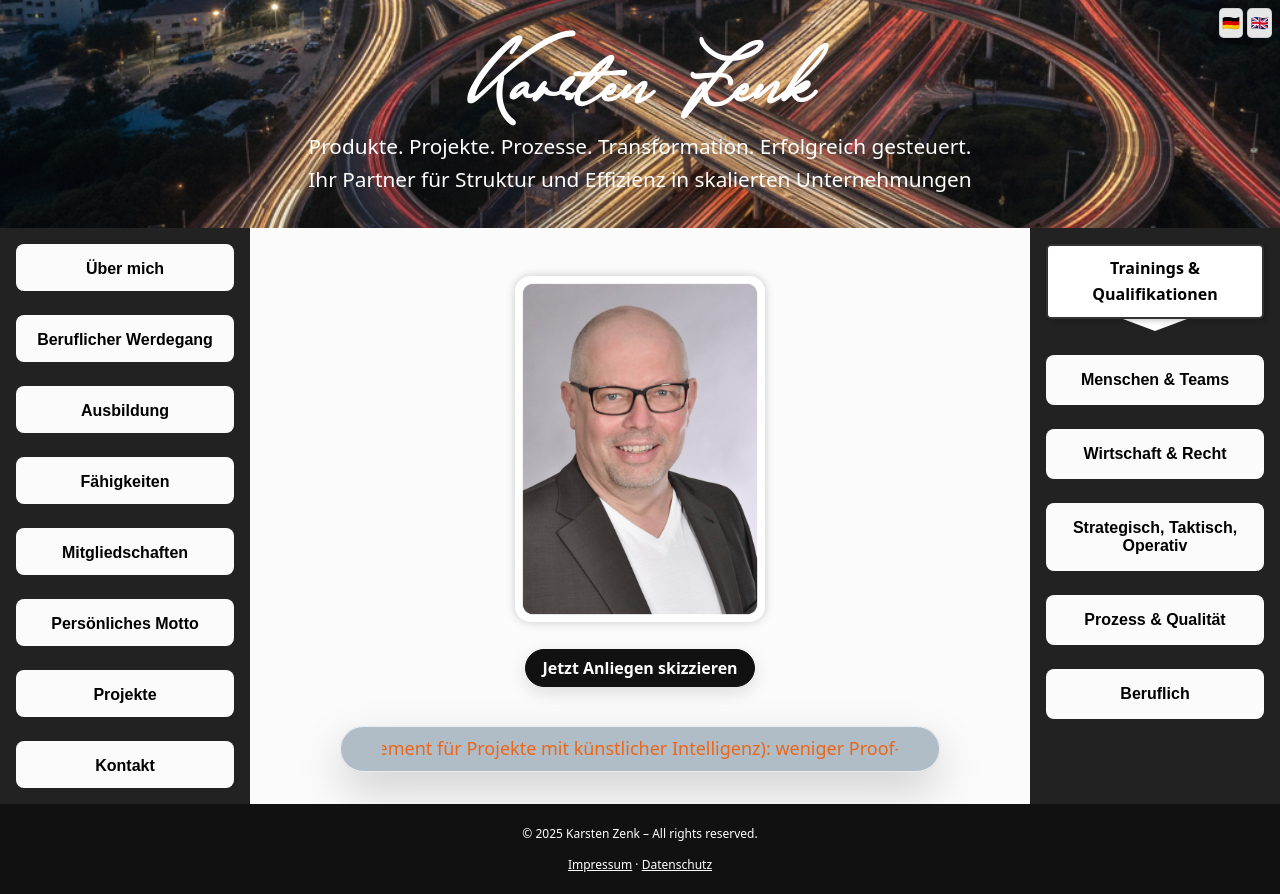
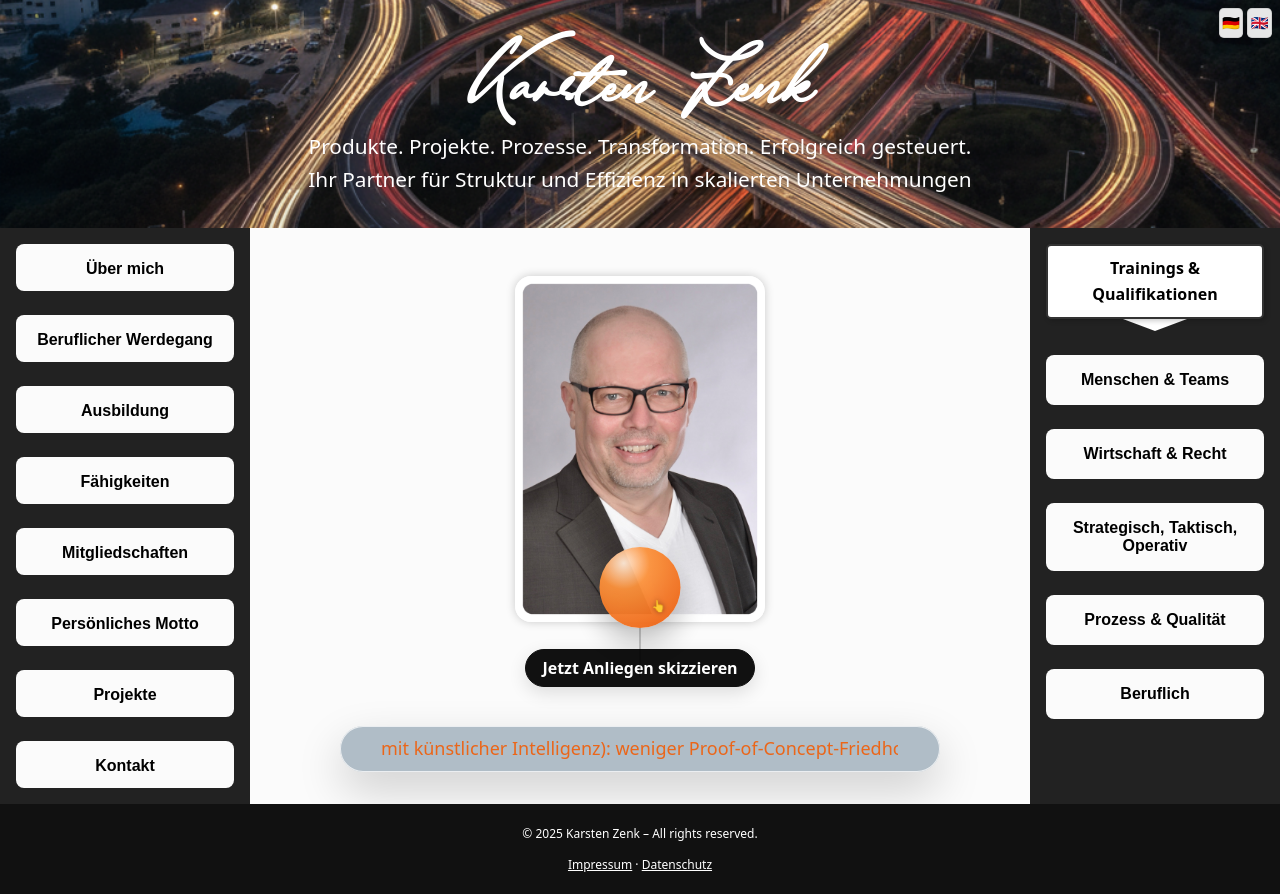
Before and after one commit to karsten2025/Karport2025, a Flask app: page / in a window 1280 px wide. Run offline with Flask 3, Linux system fonts and the light colour scheme.

Commit message:
Add CPMAI balloon interaction and refine news ticker

```diff
--- a/static/css/style.css
+++ b/static/css/style.css
@@ -13,8 +13,20 @@ html {
   --accent-color: #ff7e5f; /* Ihre Akzentfarbe (für Hover & Icons) */
   --divider-color: var(--accent-color);
   --divider-thickness: 2px;
+
+  /* NEWS-TICKER Standardwerte */
+  --ticker-font-size: 18px;
+  --ticker-speed: 26s; /* Default-Geschwindigkeit, falls kein Inline-Style */
+  --ticker-gap: 3rem; /* Abstand zwischen Text 1 und 2 */
+
+  /* BALLOON-Parameter (kannst du bei Bedarf tweaken) */
+  --balloon-start-size: 100px;
+  --balloon-end-scale: 1.3;
+  --balloon-start-scale: 0.45; /* Startgröße unten */
+  --balloon-mid-scale: 0.8; /* Zwischen-Größe (z.B. in der Mitte) */
+  --balloon-end-scale: 1.15; /* Endgröße oben */
+  --balloon-rise-duration: 16s; /* Steiggeschwindigkeit */
 }
-/* ============================================= */
 
 * {
   box-sizing: border-box;
@@ -162,7 +174,7 @@ body.nav-open {
   transition: all 0.3s ease;
 }
 .hamburger-icon::before,
-.hamburger-icon::after {
+.hhamburger-icon::after {
   content: "";
   position: absolute;
   width: 24px;
@@ -692,6 +704,7 @@ footer a:focus {
     display: flex;
   }
 }
+
 /* Basic styles for the project page */
 body {
   font-family: system-ui, -apple-system, BlinkMacSystemFont, "Segoe UI", Roboto,
@@ -817,14 +830,10 @@ body {
     padding: 9px 16px;
   }
 }
+
 /* -------------------------------------------------
-   NEWS-TICKER – Basis-Variablen
+   NEWS-TICKER – Basis-Variablen (werden oben gesetzt)
    ------------------------------------------------- */
-:root {
-  --ticker-font-size: 18px;
-  --ticker-speed: 26s; /* Default-Geschwindigkeit, falls kein Inline-Style */
-  --ticker-gap: 3rem; /* Abstand zwischen Text 1 und 2 */
-}
 
 /* -------------------------------------------------
    Pille / Container
@@ -893,3 +902,164 @@ body {
     transform: translateX(calc(-1 * var(--ticker-distance, 100%)));
   }
 }
+
+/* ========================================================= */
+/* BALLOON – sichtbarer, anklickbarer Aufstieg von unten     */
+/* ========================================================= */
+
+#balloon-layer {
+  position: fixed;
+  inset: 0; /* über die ganze Viewport-Fläche */
+  pointer-events: none; /* Layer blockiert nichts */
+  z-index: 2000; /* über Inhalt, unter Tooltip/Modals */
+}
+
+/* Der Button selbst – klickbar, animiert */
+.balloon {
+  position: absolute;
+  left: 50%;
+  bottom: -120px; /* startet knapp unter dem sichtbaren Bereich */
+  transform: translateX(-50%);
+  width: var(--balloon-start-size);
+  height: var(--balloon-start-size);
+  border-radius: 999px;
+  border: none;
+  background: transparent;
+  padding: 0;
+  cursor: pointer;
+  pointer-events: auto; /* macht den Ballon trotzdem klickbar */
+  animation: balloon-rise var(--balloon-rise-duration, 18s) linear forwards;
+}
+
+/* Ballon-Körper */
+.balloon__inner {
+  position: absolute;
+  inset: 0;
+  border-radius: inherit;
+  background: radial-gradient(
+    circle at 30% 20%,
+    #ffe9d6 0,
+    #fb923c 30%,
+    #ea580c 100%
+  );
+  box-shadow: 0 18px 35px rgba(0, 0, 0, 0.25);
+}
+
+/* kleine Klick-Hand als Anreiz */
+.balloon__inner::after {
+  content: "👆";
+  position: absolute;
+  bottom: 18%;
+  right: 18%;
+  font-size: 0.9rem;
+  filter: drop-shadow(0 0 3px rgba(0, 0, 0, 0.4));
+}
+
+/* Schnur */
+.balloon__string {
+  position: absolute;
+  width: 2px;
+  height: 60px;
+  background: rgba(0, 0, 0, 0.25);
+  left: 50%;
+  top: 100%;
+  transform: translateX(-50%);
+}
+
+/* Aufstiegs-Animation: von unten klein nach oben größer */
+@keyframes balloon-rise {
+  0% {
+    transform: translate(-50%, 20vh) scale(0.5);
+    opacity: 0;
+  }
+  10% {
+    opacity: 1;
+  }
+  100% {
+    transform: translate(-50%, -110vh) scale(var(--balloon-end-scale));
+    opacity: 0.9;
+  }
+}
+
+/* Wird nach dem Platzen/einmaliger Nutzung ausgeblendet */
+.balloon--hidden {
+  display: none;
+}
+
+/* Pop-Effekt */
+.balloon--popped .balloon__inner {
+  animation: balloon-pop 0.35s ease-out forwards;
+}
+
+@keyframes balloon-pop {
+  0% {
+    transform: scale(1);
+    opacity: 1;
+  }
+  50% {
+    transform: scale(1.3);
+    opacity: 1;
+  }
+  100% {
+    transform: scale(0.2);
+    opacity: 0;
+  }
+}
+
+/* Overlay-Dialog beim Klick */
+.balloon-message {
+  position: fixed;
+  inset: 0;
+  background: rgba(0, 0, 0, 0.35);
+  display: flex;
+  align-items: center;
+  justify-content: center;
+  opacity: 0;
+  pointer-events: none;
+  transition: opacity 0.25s ease;
+  z-index: 2100;
+}
+
+.balloon-message.is-visible {
+  opacity: 1;
+  pointer-events: auto;
+}
+
+.balloon-message__content {
+  max-width: 420px;
+  width: 90%;
+  background: #ffffff;
+  border-radius: 16px;
+  padding: 1.5rem 1.75rem;
+  box-shadow: 0 18px 45px rgba(0, 0, 0, 0.2);
+  text-align: left;
+}
+
+.balloon-message__content h2 {
+  margin-top: 0;
+  margin-bottom: 0.5rem;
+  font-size: 1.2rem;
+}
+
+.balloon-message__content p {
+  margin-top: 0;
+  margin-bottom: 1rem;
+  font-size: 0.95rem;
+  line-height: 1.6;
+}
+
+.balloon-message__close {
+  display: inline-block;
+  border: none;
+  border-radius: 999px;
+  background: #111827;
+  color: #ffffff;
+  padding: 0.5rem 1.1rem;
+  font-size: 0.9rem;
+  font-weight: 600;
+  cursor: pointer;
+}
+
+.balloon-message__close:hover {
+  background: #4b5563;
+}
--- a/templates/index.html
+++ b/templates/index.html
@@ -124,7 +124,6 @@
       </div>
 
       <!-- 2b. VORSCHAU-MITTE -->
-      <!-- 2b. VORSCHAU (bleibt außerhalb) -->
       <main id="preview" aria-label="Vorschaufenster – Inhalt zur Auswahl">
         <div id="preview-content">
           <figure class="profile-figure">
@@ -148,7 +147,7 @@
             </a>
           </div>
 
-          <!-- === NEWS-TICKER (Glassmorphism) ========================== -->
+          <!-- === NEWS-TICKER =================================== -->
           <div
             class="news-ticker news-ticker--glass"
             style="
@@ -168,7 +167,7 @@
               </div>
             </div>
           </div>
-
+        </div>
       </main>
     </div>
 
@@ -181,6 +180,45 @@
       </p>
     </footer>
 
+    <!-- === BALLOON-LAYER =================================== -->
+    <div id="balloon-layer" aria-hidden="true">
+      <button id="magic-balloon" class="balloon" type="button">
+        <span class="balloon__inner"></span>
+        <span class="balloon__string"></span>
+      </button>
+
+      <!-- Dialog, der beim Klick auf den Ballon erscheint -->
+      <div
+        id="balloon-pop-message"
+        class="balloon-message"
+        role="dialog"
+        aria-modal="true"
+        aria-hidden="true"
+      >
+        <div class="balloon-message__content">
+          {% if lang == 'de' %}
+          <h2>CPMAI in der Praxis</h2>
+          <p>
+            Wenn wir KI- oder Automationsprojekte mit CPMAI strukturieren,
+            landen weniger Ideen auf dem Proof-of-Concept-Friedhof – und mehr
+            Lösungen erzeugen echte Wertschöpfung im Betrieb.
+          </p>
+          <button type="button" class="balloon-message__close">
+            Schließen
+          </button>
+          {% else %}
+          <h2>CPMAI in Practice</h2>
+          <p>
+            When we structure AI and automation projects with CPMAI, fewer ideas
+            end up on the proof-of-concept graveyard – and more solutions go
+            live and create real business value.
+          </p>
+          <button type="button" class="balloon-message__close">Close</button>
+          {% endif %}
+        </div>
+      </div>
+    </div>
+
     <!-- 4. JAVASCRIPT -->
     <script src="{{ url_for('static', filename='js/script.js') }}"></script>
   </body>
```
Also changed, not shown: static/js/script.js (+82 -2 lines). Lines whose indentation alone changed are shown as unchanged.
